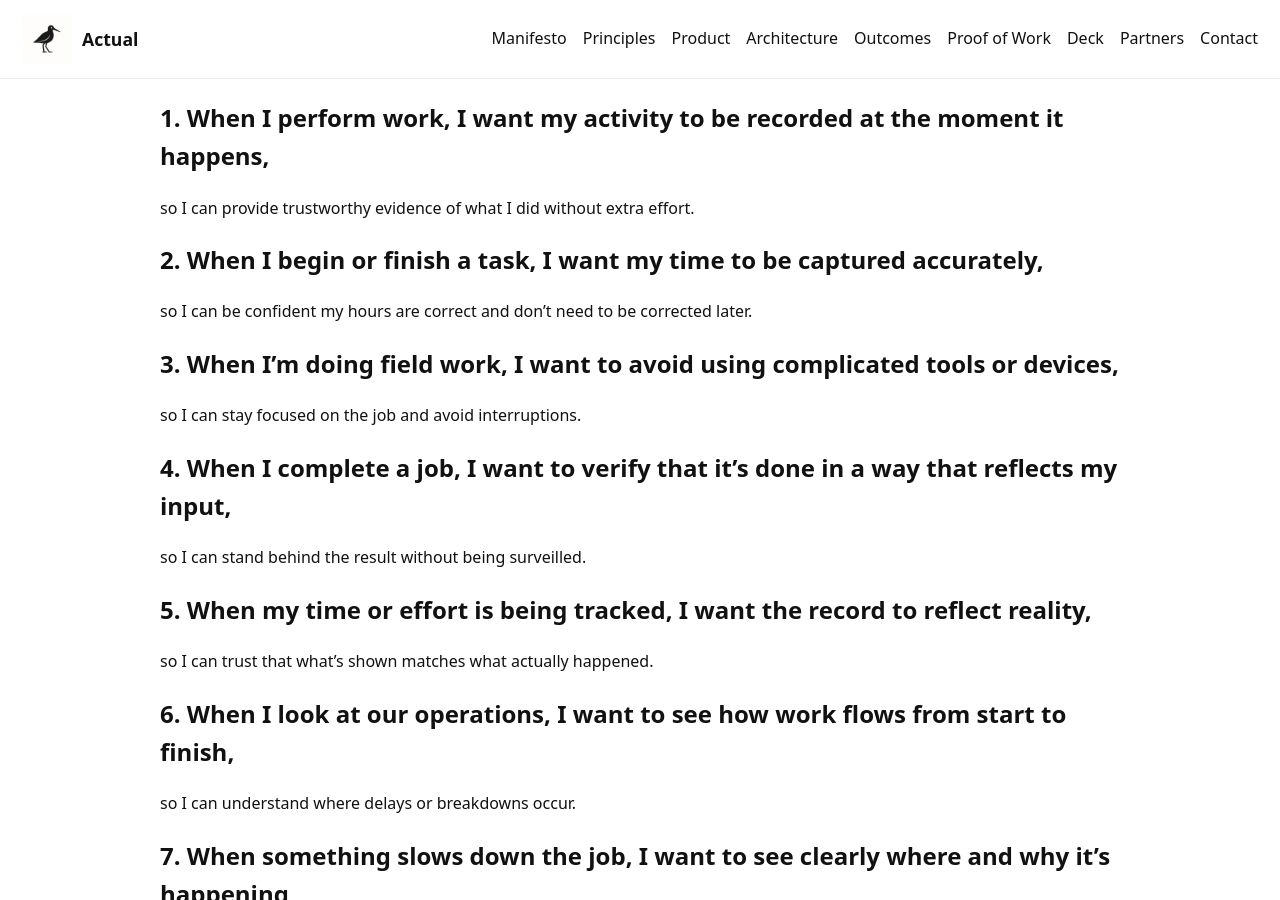
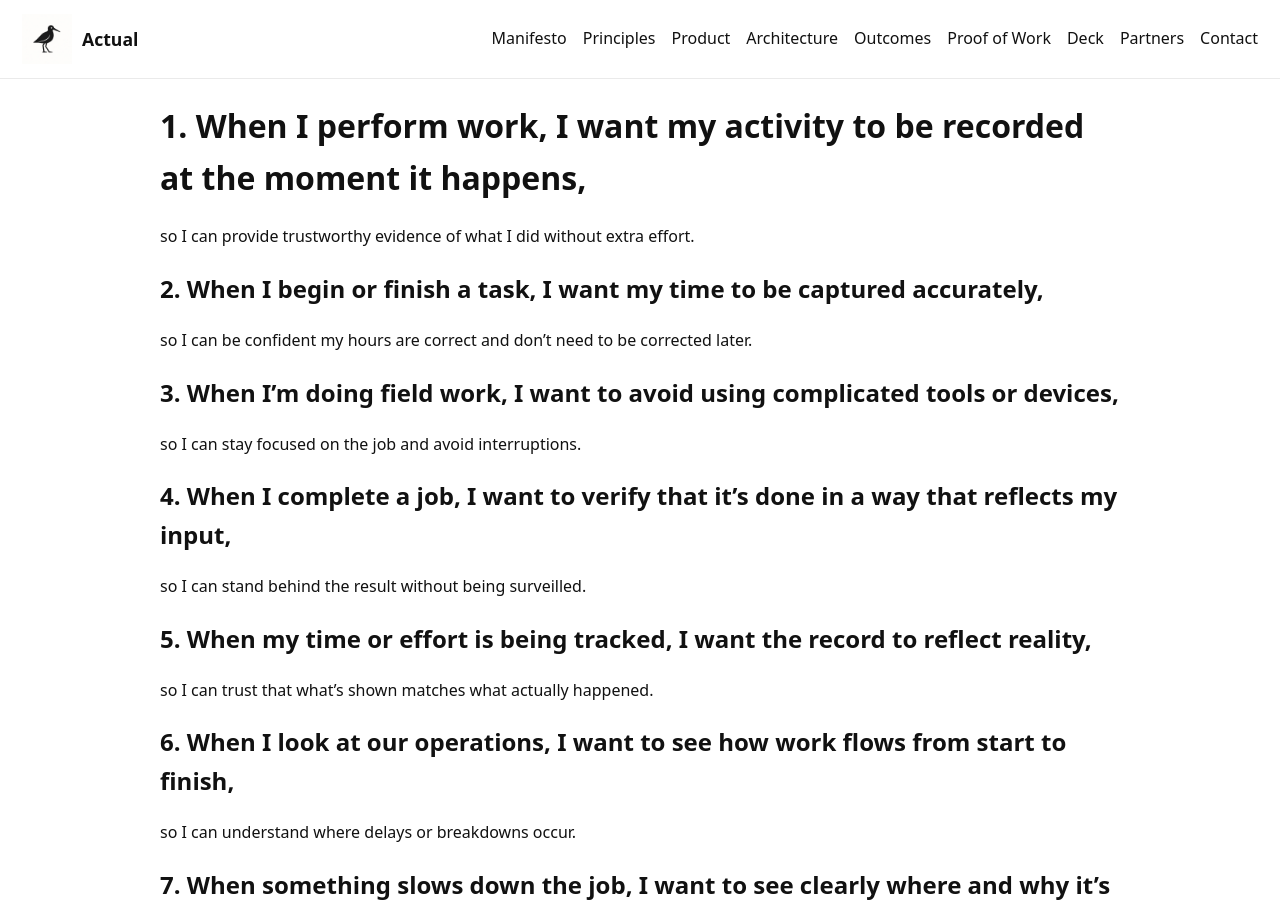
Before and after one commit to greg-e/limosa.work, a Jekyll site: the page built from pages/outcomes.md, in a window 1280 px wide and 900 px high. Built offline with Jekyll 4.4.1, drawn with Linux system fonts in a browser that asks for light colours.

```diff
--- a/pages/outcomes.md
+++ b/pages/outcomes.md
@@ -5,7 +5,7 @@ layout: default
 
 
 
-## 1. When I perform work, I want my activity to be recorded at the moment it happens,
+# 1. When I perform work, I want my activity to be recorded at the moment it happens,
 so I can provide trustworthy evidence of what I did without extra effort.
 
 ## 2. When I begin or finish a task, I want my time to be captured accurately,
```
